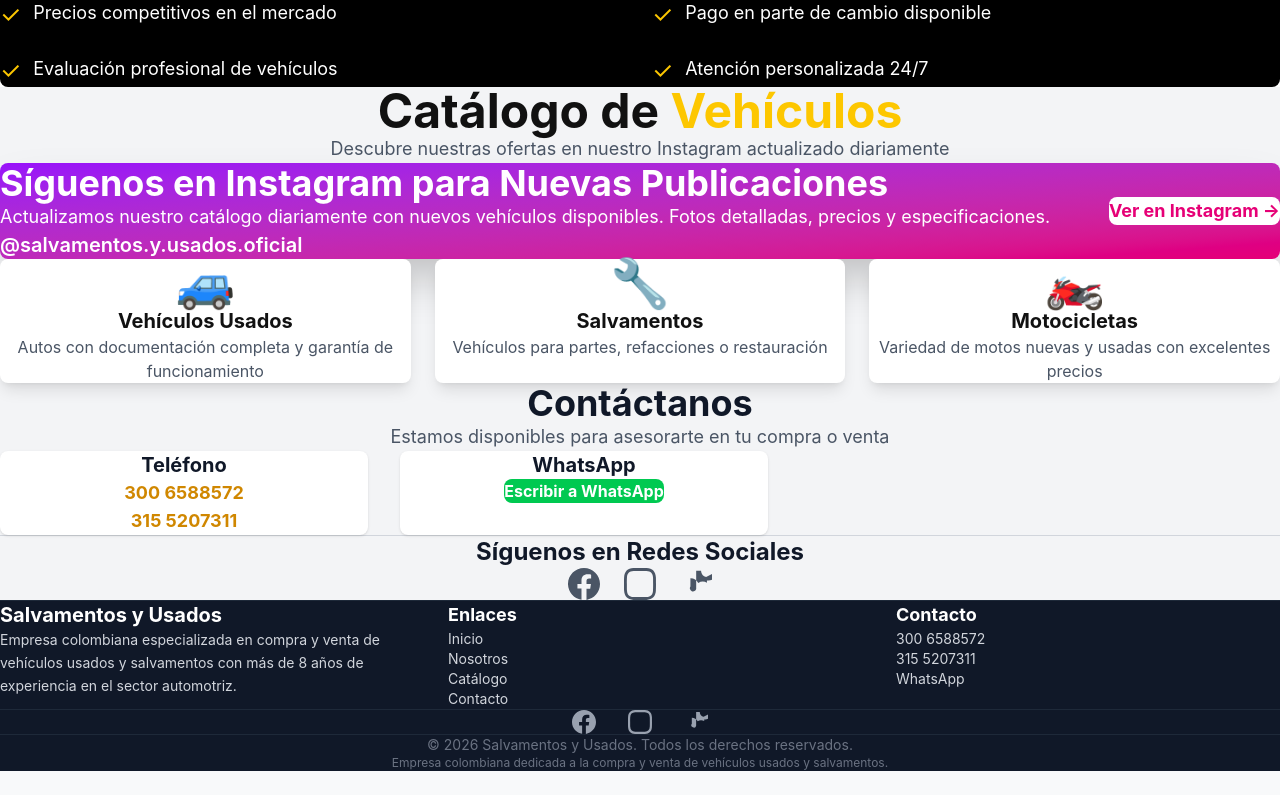
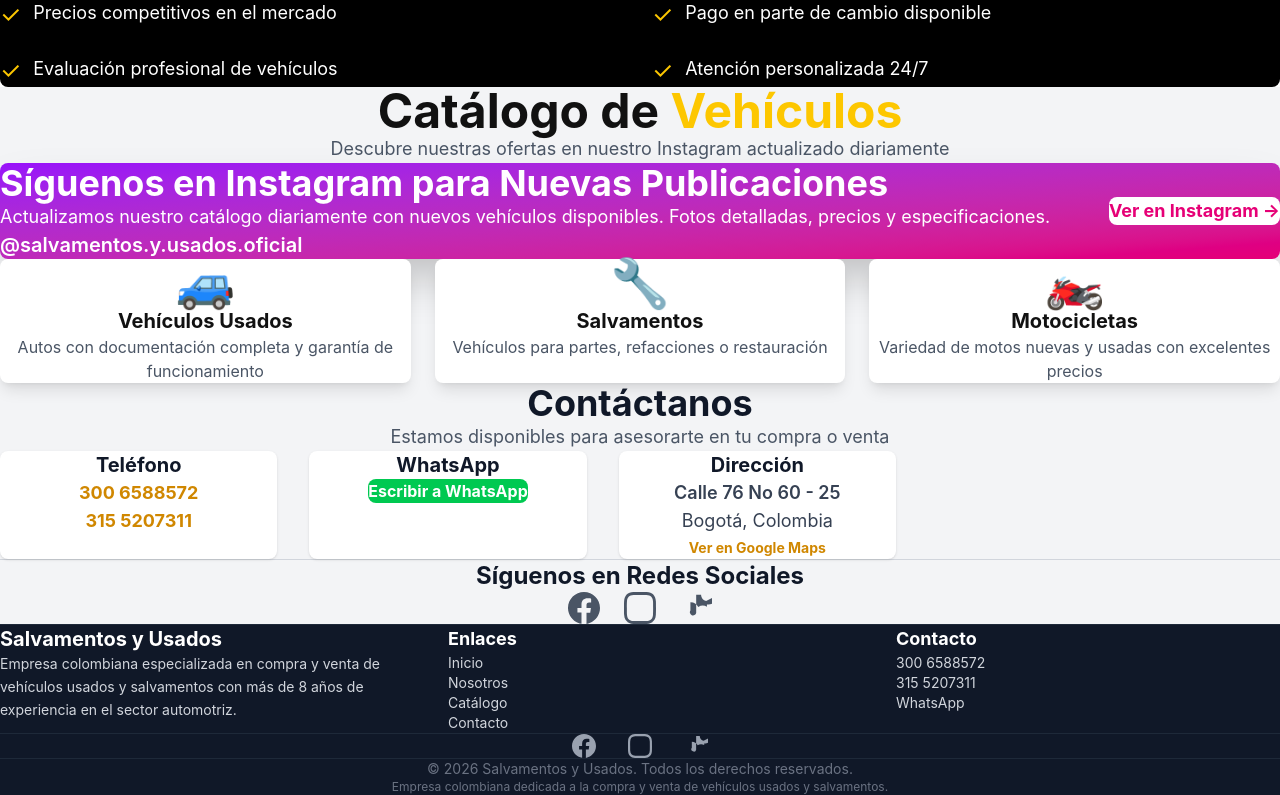
Before and after one commit to alveg76/salvamentoscol, a Next.js app: page / in a window 1280 px wide. Shown: the part 903-1698 px from the top of the page. Before the commit the page ends 1674 px from the top, so only its background shows below. Built offline with nearby package versions, Linux system fonts and the light colour scheme.

Commit message:
Add: Agregar dirección en sección de contacto

```diff
--- a/src/components/ContactSection.tsx
+++ b/src/components/ContactSection.tsx
@@ -16,7 +16,7 @@
         </div>
 
         {/* Contact Methods Grid */}
-        <div className="grid md:grid-cols-2 gap-8 mx-auto max-w-3xl">
+        <div className="grid md:grid-cols-3 gap-8 mx-auto max-w-4xl">
           {/* Phone */}
           <div className="bg-white p-8 rounded-lg shadow-sm text-center">
             <h3 className="text-xl font-bold text-gray-900 mb-4">Teléfono</h3>
@@ -47,6 +47,25 @@
             >
               Escribir a WhatsApp
             </a>
+          </div>
+
+          {/* Address */}
+          <div className="bg-white p-8 rounded-lg shadow-sm text-center">
+            <h3 className="text-xl font-bold text-gray-900 mb-4">Dirección</h3>
+            <div className="space-y-2">
+              <p className="text-lg text-gray-700 font-semibold">
+                Calle 76 No 60 - 25
+              </p>
+              <p className="text-lg text-gray-700">Bogotá, Colombia</p>
+              <a
+                href="https://maps.google.com/maps/search/Calle+76+No+60-25+Bogota+Colombia"
+                target="_blank"
+                rel="noopener noreferrer"
+                className="inline-block text-yellow-600 font-bold hover:text-yellow-700 mt-4 text-sm"
+              >
+                Ver en Google Maps
+              </a>
+            </div>
           </div>
         </div>
 
```
